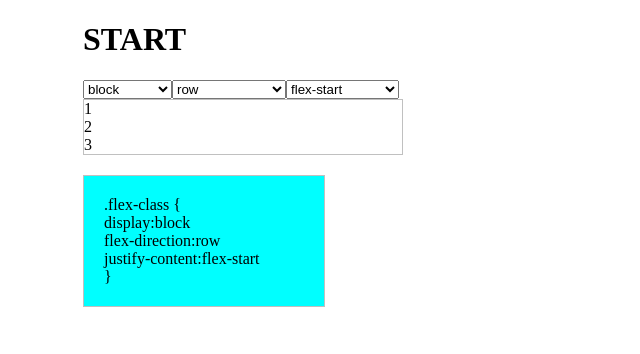
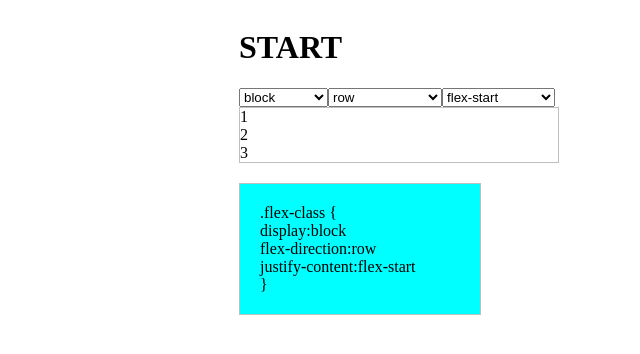
Before and after one commit to vlakondra/sv_flx, a Svelte app: page / in a window 1280 px wide. Shown: the top 354 px of the page, without its empty margins (241-881 px from the left). Built offline with nearby package versions, Linux system fonts and the light colour scheme.

Commit message:
center app

```diff
--- a/src/App.svelte
+++ b/src/App.svelte
@@ -31,6 +31,7 @@
 </script>
 
 <main>
+  <div>
     <h1>START</h1>
 
     <div class="combos">
@@ -63,18 +64,18 @@
           {/each}
         </select>
       </div>
-
     </div>
     <!-- Дочернему компоненту передаются значения props'ов и переменных стиля -->
     <div>
       <FlexShow
         --disp={disp_selected}
         --direct={direct_selected}
-      --justcont ={just_content_selected}
+        --justcont={just_content_selected}
         display={disp_selected}
         flex_dir={direct_selected}
         just_cont={just_content_selected}
       />
+    </div>
   </div>
 </main>
 
@@ -82,8 +83,8 @@
   .combos {
     display: flex;
   }
-  main{
-    margin:auto;
-    width:50%;
+  main {
+  display: flex;
+  justify-content: center;
   }
 </style>
```
Lines whose indentation alone changed are shown as unchanged.
